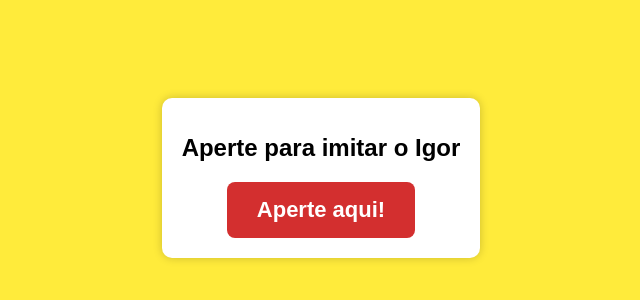
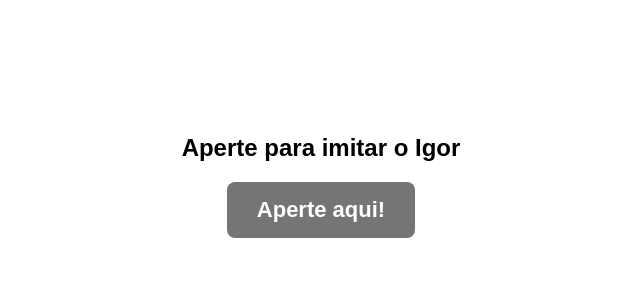
Before and after one commit to mekxl/Igor-quando, a plain HTML site: page index.html in a window 1280 px wide. Shown: the part 230-530 px from the top of the page, without its empty margins (319-959 px from the left). Drawn offline with Linux system fonts and the light colour scheme.

Commit message:
Update style.css

```diff
--- a/style.css
+++ b/style.css
@@ -3,16 +3,13 @@ body {
     justify-content: center;
     align-items: center;
     height: 100vh;
-    background-color: #ffeb3b; /* Cor amarela tipo meme */
+    background-color: white; /* Fundo branco */
     font-family: Arial, sans-serif;
     text-align: center;
 }
 
 .container {
-    background: white;
-    padding: 20px;
-    border-radius: 10px;
-    box-shadow: 0px 0px 10px rgba(0, 0, 0, 0.2);
+    text-align: center;
 }
 
 h1 {
@@ -27,12 +24,12 @@ button {
     cursor: pointer;
     border: none;
     border-radius: 8px;
-    background-color: #d32f2f;
+    background-color: #757575; /* Cinza médio */
     color: white;
     transition: 0.2s;
 }
 
 button:hover {
-    background-color: #b71c1c;
-    transform: scale(1.1);
+    background-color: #616161; /* Cinza escuro ao passar o mouse */
+    transform: scale(1.05);
 }
```
